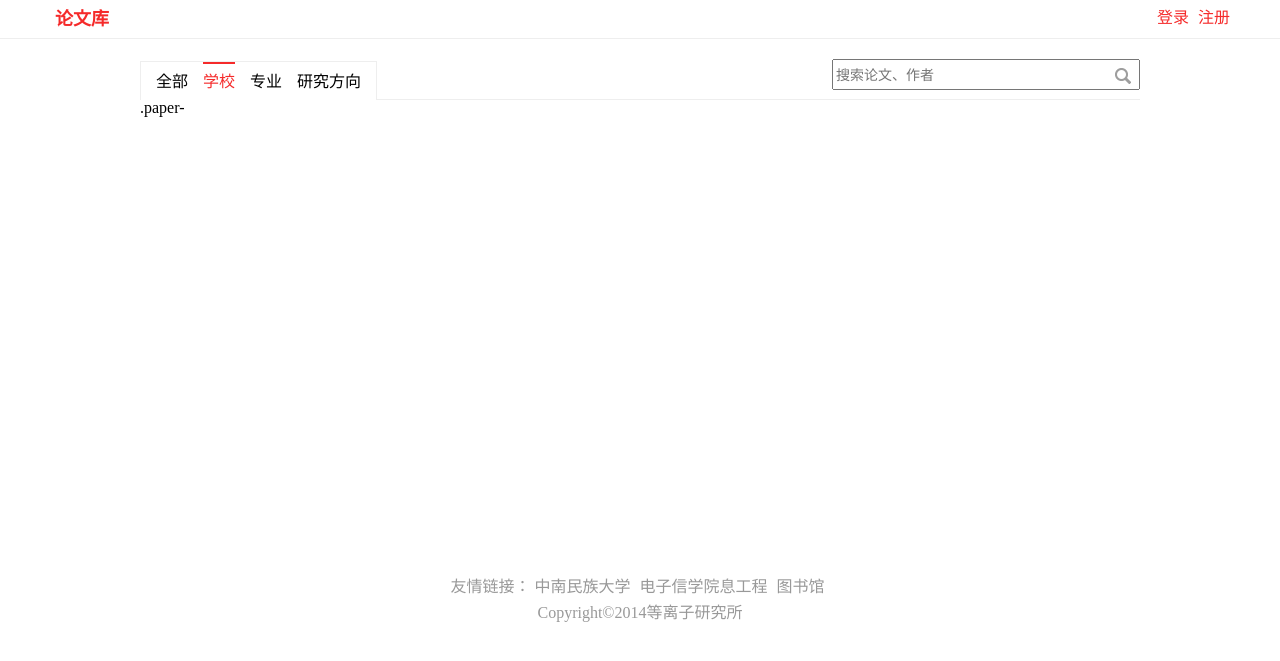
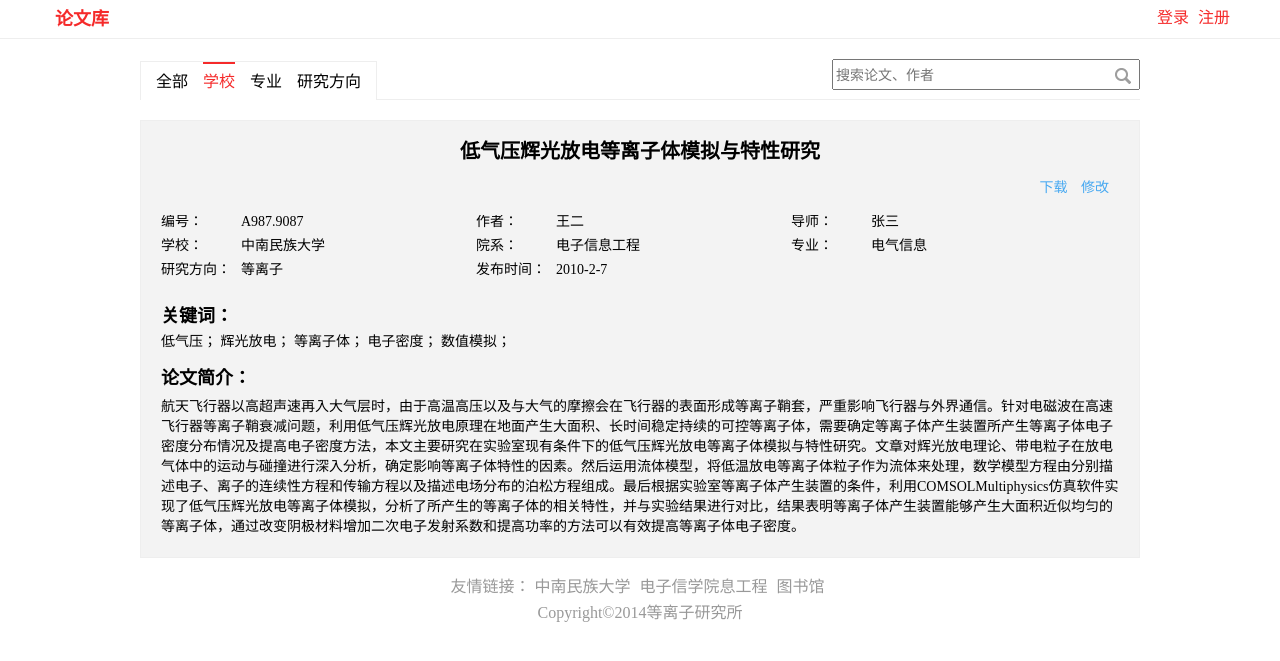
Before and after one commit to younglaker/lunwen, a CodeIgniter app: page /index.php/home/paper in a window 1280 px wide. Shown: the top 661 px of the page. Run offline with CodeIgniter, Linux system fonts and the light colour scheme.

Commit message:
完成论文详情页模板

```diff
--- a/application/views/paper.php
+++ b/application/views/paper.php
@@ -12,5 +12,33 @@
         </form>
 	</div>
 
-	.paper-
+	<div class="paper-block">
+		<h1 class="paper-title">低气压辉光放电等离子体模拟与特性研究</h1>
+		<p class="paper-deal">
+			<a href="">下载</a>
+			<a href="">修改</a>
+		</p>
+		<dl class="paper-info">
+			<dt>编号：</dt>
+			<dd>A987.9087</dd>
+			<dt>作者：</dt>
+			<dd>王二</dd>
+			<dt>导师：</dt>
+			<dd>张三</dd>
+			<dt>学校：</dt>
+			<dd>中南民族大学</dd>
+			<dt>院系：</dt>
+			<dd>电子信息工程</dd>
+			<dt>专业：</dt>
+			<dd>电气信息</dd>
+			<dt>研究方向：</dt>
+			<dd>等离子</dd>
+			<dt>发布时间：</dt>
+			<dd>2010-2-7</dd>
+		</dl>
+		<h2 class="paper-sub-title">关键词：</h2>
+		<div class="paper-keywords">低气压； 辉光放电； 等离子体； 电子密度； 数值模拟；</div>
+		<h2 class="paper-sub-title">论文简介：</h2>
+		<div class="paper-intro"> 航天飞行器以高超声速再入大气层时，由于高温高压以及与大气的摩擦会在飞行器的表面形成等离子鞘套，严重影响飞行器与外界通信。针对电磁波在高速飞行器等离子鞘衰减问题，利用低气压辉光放电原理在地面产生大面积、长时间稳定持续的可控等离子体，需要确定等离子体产生装置所产生等离子体电子密度分布情况及提高电子密度方法，本文主要研究在实验室现有条件下的低气压辉光放电等离子体模拟与特性研究。文章对辉光放电理论、带电粒子在放电气体中的运动与碰撞进行深入分析，确定影响等离子体特性的因素。然后运用流体模型，将低温放电等离子体粒子作为流体来处理，数学模型方程由分别描述电子、离子的连续性方程和传输方程以及描述电场分布的泊松方程组成。最后根据实验室等离子体产生装置的条件，利用COMSOLMultiphysics仿真软件实现了低气压辉光放电等离子体模拟，分析了所产生的等离子体的相关特性，并与实验结果进行对比，结果表明等离子体产生装置能够产生大面积近似均匀的等离子体，通过改变阴极材料增加二次电子发射系数和提高功率的方法可以有效提高等离子体电子密度。 </div>
+	</div>
 </div>
--- a/res/css/common.css
+++ b/res/css/common.css
@@ -304,10 +304,57 @@
 	cursor: pointer;
 }
 
-/*
-*
-*/
 
+/*****************************
+* 论文详情
+******************************/
+.paper-block {
+	margin-top: 20px;
+	padding: 20px;
+	border: 1px solid #eee;
+	font-size: 14px;
+	background: #f3f3f3;
+}
+.paper-block .paper-title, .paper-block .paper-info, .paper-block .paper-deal, .paper-keywords {
+	margin-bottom: 20px;
+}
+.paper-block .paper-title {
+	text-align: center;
+	font-size: 20px;
+	font-weight: 700;
+}
+.paper-block .paper-info {
+	overflow-x: hidden;
+}
+.paper-block .paper-info dt {
+	width: 80px;
+	margin-bottom: 10px;
+	float: left;
+}
+.paper-block .paper-info dd {
+	width: 210px;
+	margin-right: 25px;
+	margin-bottom: 10px;
+	float: left;
+}
+.paper-block .paper-deal {
+	text-align: right;
+}
+.paper-block .paper-deal a {
+	margin-right: 10px;
+	color: #46A8F1;
+}
+.paper-block .paper-deal a:hover {
+	color: #F52A2A;
+}
+.paper-block .paper-sub-title {
+	margin-bottom: 10px;
+	font-size: 18px;
+	font-weight: 600;
+}
+.paper-intro {
+	line-height: 20px;
+}
 
 /*
 *
```
